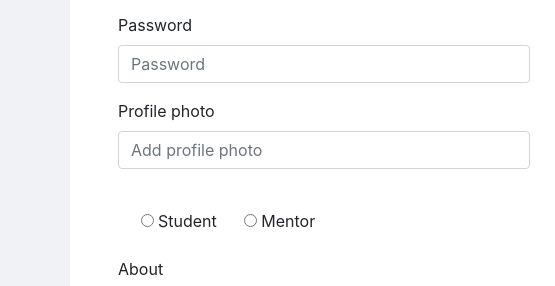
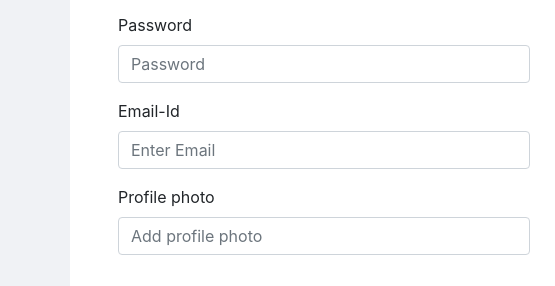
Before and after one commit to ritikaxx/Ment-Ed, a plain HTML site: page Ment_Ed/templates/register.html in a window 1280 px wide. Shown: the part 250-536 px from the top of the page, 0-555 px from the left. Drawn offline with nearby package versions, Linux system fonts and the light colour scheme.

Commit message:
Add files via upload

```diff
--- a/Ment_Ed/templates/register.html
+++ b/Ment_Ed/templates/register.html
@@ -31,7 +31,7 @@
 </nav>
 
 <div class="container ">
-    <br> <h2> &nbsp;Register : Student or Mentor</h2>
+    <br> <h2> &nbsp;Register</h2>
 
     <br>
     <div class="row ">
@@ -49,6 +49,11 @@
                     <label for="exampleInputPassword1">Password</label>
                     <input type="password" name="password" class="form-control" id="exampleInputPassword1"
                            placeholder="Password">
+                </div>
+                <div class="form-group">
+                    <label>Email-Id</label>
+                    <input type="text" name="email" class="form-control" placeholder="Enter Email">
+
                 </div>
                 <div class="form-group">
                     <label>Profile photo</label>
```
